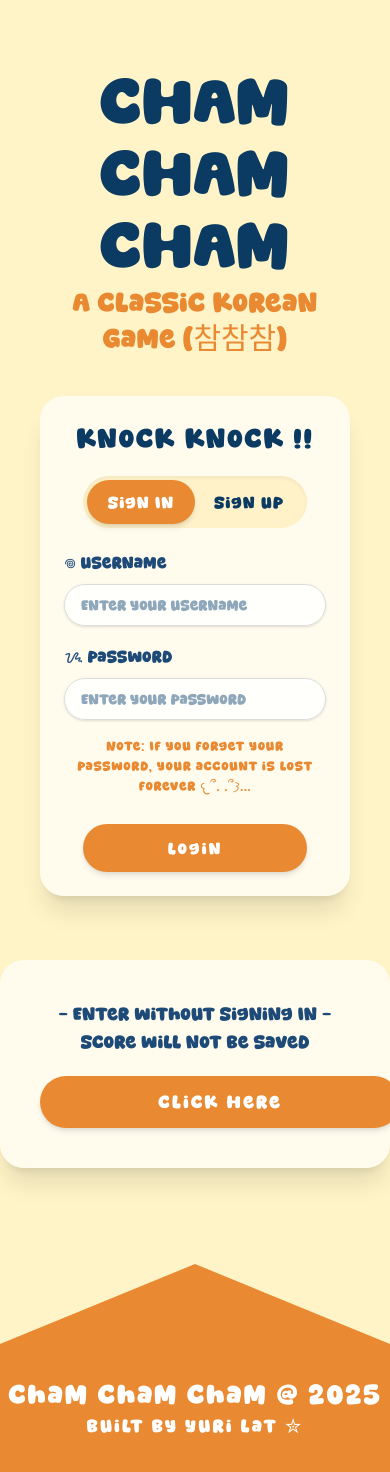
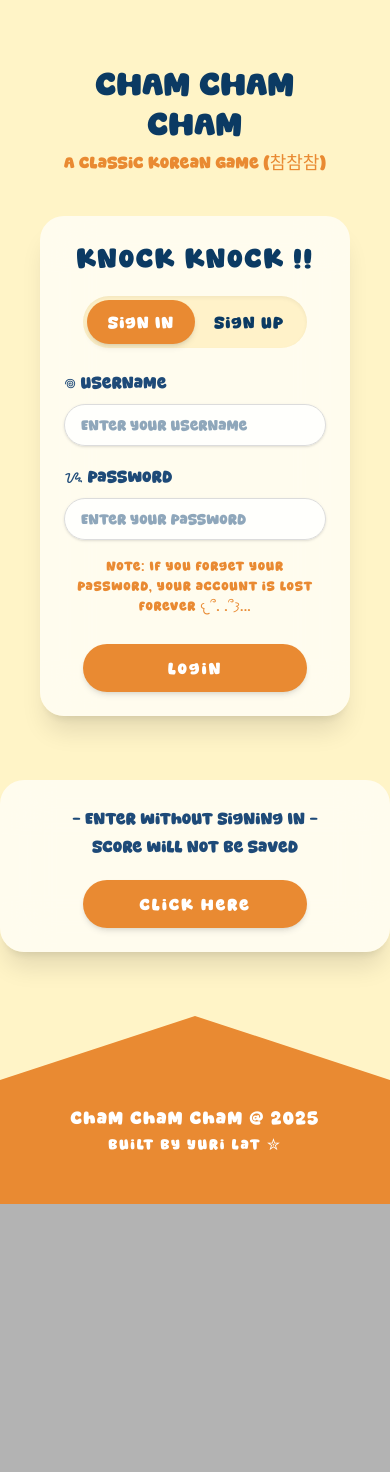
Before and after one commit to Yuri-Benjamin-Lat/Cham-Cham-Cham-Front-End, a React (Vite) app: page / in a window 390 px wide. Shown: the top 1472 px of the page. After the commit the page ends 1204 px from the top, so only its background shows below. Built offline with nearby package versions, Linux system fonts and the light colour scheme.

Commit message:
made the entire Login.jsx responsive

```diff
--- a/src/components/Footer.jsx
+++ b/src/components/Footer.jsx
@@ -1,27 +1,27 @@
-// src/components/Footer.jsx
 function Footer() {
     return (
-        <footer className="relative w-full mt-24">
+        <footer className="relative w-full mt-16 sm:mt-24">
 
             {/* Top fixed-height chevron */}
             <div
                 className="
-                w-full h-20 bg-[#E98A32]
-                [clip-path:polygon(0_100%,50%_0,100%_100%)]
+                    w-full
+                    h-16 sm:h-20
+                    bg-[#E98A32]
+                    [clip-path:polygon(0_100%,50%_0,100%_100%)]
                 "
             ></div>
 
-            {/* Bottom auto-expanding rectangle */}
-            <div className="w-full bg-[#E98A32] flex flex-col items-center justify-center py-8 text-white">
+            {/* Bottom expanding rectangle */}
+            <div className="w-full bg-[#E98A32] flex flex-col items-center justify-center py-6 sm:py-8 text-white">
 
-                <p className="tracking-wider text-3xl text-white text-center font-normal">
+                <p className="tracking-wider text-xl sm:text-3xl text-white text-center font-normal">
                     Cham Cham Cham @ 2025
                 </p>
-                <p className="tracking-widest text-xl text-white text-center mb-8 font-light">
+
+                <p className="tracking-widest text-base sm:text-xl text-white text-center mb-6 sm:mb-8 font-light">
                     Built by Yuri Lat ✮
                 </p>
-
-
 
             </div>
 
--- a/src/components/Header.jsx
+++ b/src/components/Header.jsx
@@ -1,11 +1,29 @@
 function Header() {
   return (
-    <div>
-      <h1 className="text-7xl font-extrabold text-[#0B3A63] text-center pb-1 font-normal">
+    <div className="px-4">
+      <h1
+        className="
+          text-4xl sm:text-6xl lg:text-7xl
+          font-extrabold
+          text-[#0B3A63]
+          text-center
+          pb-1
+          font-normal
+        "
+      >
         CHAM CHAM CHAM
       </h1>
 
-      <h2 className="font-thin text-3xl font-semibold text-[#E98A32] text-center font-normal">
+      <h2
+        className="
+          font-thin
+          text-lg sm:text-2xl lg:text-3xl
+          font-semibold
+          text-[#E98A32]
+          text-center
+          font-normal
+        "
+      >
         A Classic Korean Game (참참참)
       </h2>
     </div>
--- /dev/null
+++ b/src/components/NonLogin.jsx
@@ -0,0 +1,39 @@
+function NonLogin() {
+    return (
+        <div className="w-full max-w-[450px] bg-white/70 backdrop-blur-xl shadow-xl p-6 sm:p-10 rounded-3xl mx-auto">
+            <div>
+                <h2 className="block text-lg sm:text-xl text-[#1E4A78] font-thin text-center">
+                    - Enter without Signing In -
+                </h2>
+
+                <h2 className="block text-lg sm:text-xl text-[#1E4A78] mb-5 font-thin text-center">
+                    Score will not be saved
+                </h2>
+
+                <button
+                    type="button"
+                    onClick={() => navigate('/home')}
+                    className="
+                            tracking-widest
+                            block mx-auto mt-3
+                            w-56 sm:w-80
+                            py-2.5 sm:py-3
+                            bg-[#E98A32]
+                            text-white
+                            text-lg sm:text-xl
+                            font-thin
+                            rounded-full
+                            shadow-md
+                            hover:bg-[#0B3A63]
+                            transition-colors
+                            "
+                >
+                    Click Here
+                </button>
+            </div>
+        </div>
+
+    );
+}
+
+export default NonLogin;
--- a/src/pages/Login.jsx
+++ b/src/pages/Login.jsx
@@ -3,6 +3,7 @@ import { useNavigate } from 'react-router-dom'
 import LoginForm from '../components/LoginForm.jsx'
 import Header from '../components/Header.jsx';
 import Footer from "../components/Footer.jsx";
+import NonLogin from '../components/NonLogin.jsx';
 
 function Login() {
   const navigate = useNavigate();
@@ -19,19 +20,7 @@ function Login() {
 
       </div>
 
-      <div className="w-full max-w-[450px] bg-white/70 backdrop-blur-xl shadow-xl p-10 rounded-3xl mx-auto">
-        <div className="">
-          <h2 className="block text-xl text-[#1E4A78] font-thin text-center">- Enter without Signing In -</h2>
-          <h2 className="block text-xl text-[#1E4A78] mb-5 font-thin text-center">Score will not be saved</h2>
-          <button
-            type="button"
-            onClick={() => navigate('/home')}
-            className="tracking-widest block mx-auto mt-3 w-90 py-3 bg-[#E98A32] text-white text-xl font-thin rounded-full shadow-md hover:bg-[#0B3A63] transition-colors"
-          >
-            Click Here
-          </button>
-        </div>
-      </div>
+      <NonLogin />
 
       <div className="mt-auto">
         <Footer />
```
